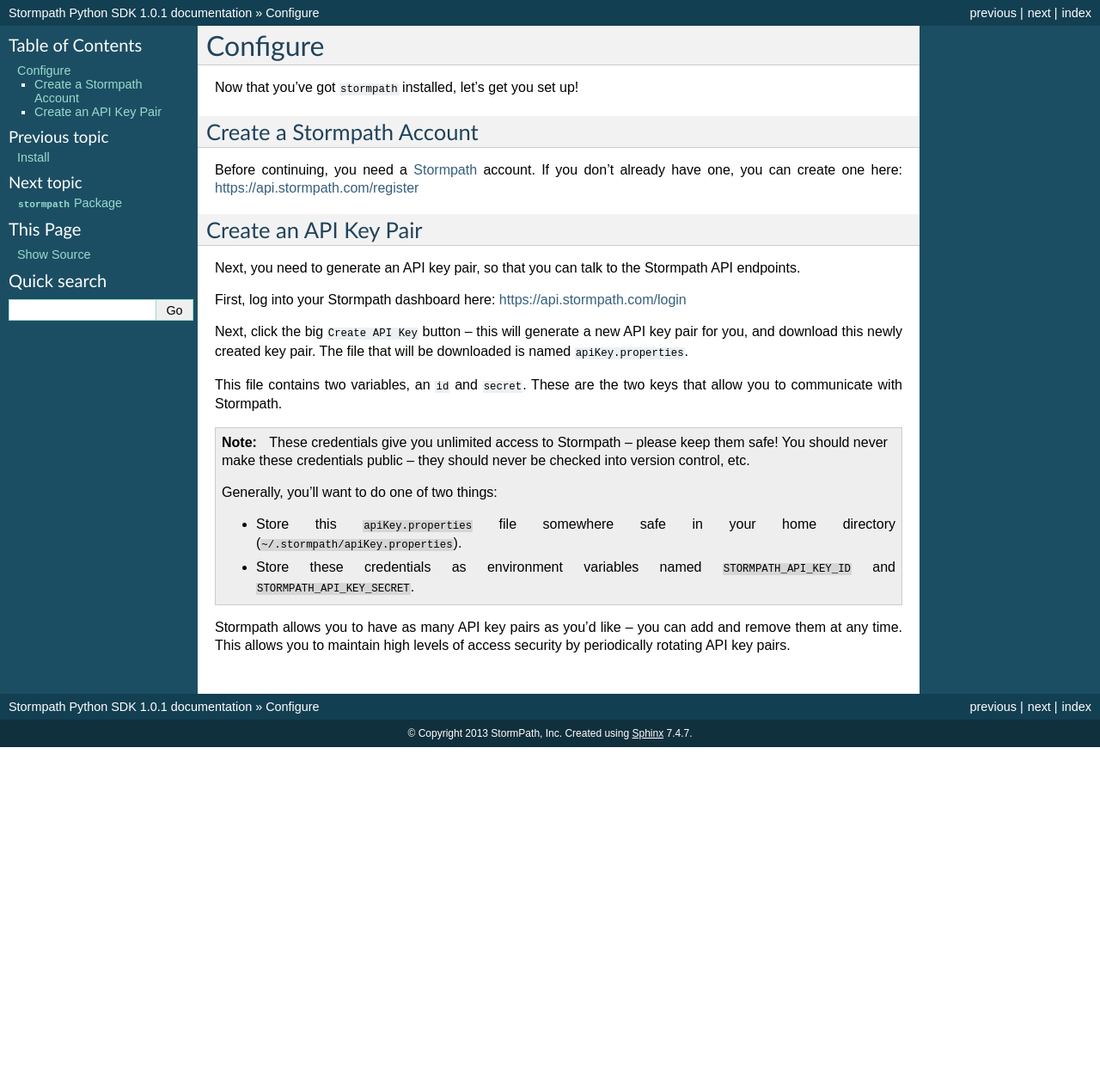
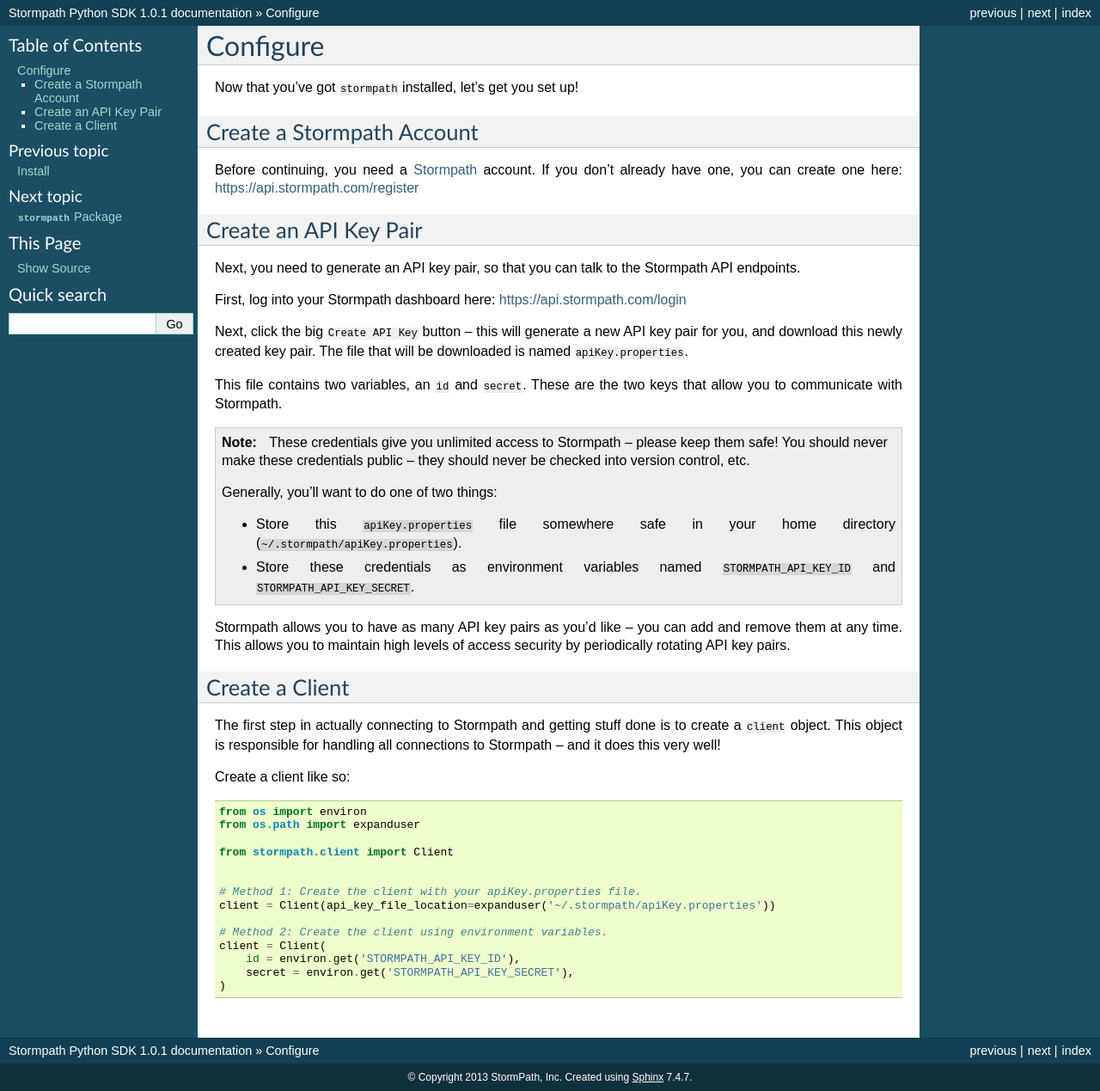
Before and after one commit to stormpath/stormpath-sdk-python, a Sphinx documentation site: the page built from docs/configure.rst, in a window 1280 px wide. Shown: the whole page at 86% size. Built offline with Sphinx 7.4.7, drawn with Linux system fonts in a browser that asks for light colours; before the commit the page ends 900 px from its top, so only the background shows below that.

Commit message:
Adding client sample.

```diff
--- a/docs/configure.rst
+++ b/docs/configure.rst
@@ -41,3 +41,28 @@
 Stormpath allows you to have as many API key pairs as you'd like -- you can add
 and remove them at any time.  This allows you to maintain high levels of access
 security by periodically rotating API key pairs.
+
+
+Create a Client
+---------------
+
+The first step in actually connecting to Stormpath and getting stuff done is to
+create a ``client`` object.  This object is responsible for handling all
+connections to Stormpath -- and it does this very well!
+
+Create a client like so::
+
+    from os import environ
+    from os.path import expanduser
+
+    from stormpath.client import Client
+
+
+    # Method 1: Create the client with your apiKey.properties file.
+    client = Client(api_key_file_location=expanduser('~/.stormpath/apiKey.properties'))
+
+    # Method 2: Create the client using environment variables.
+    client = Client(
+        id = environ.get('STORMPATH_API_KEY_ID'),
+        secret = environ.get('STORMPATH_API_KEY_SECRET'),
+    )
```
